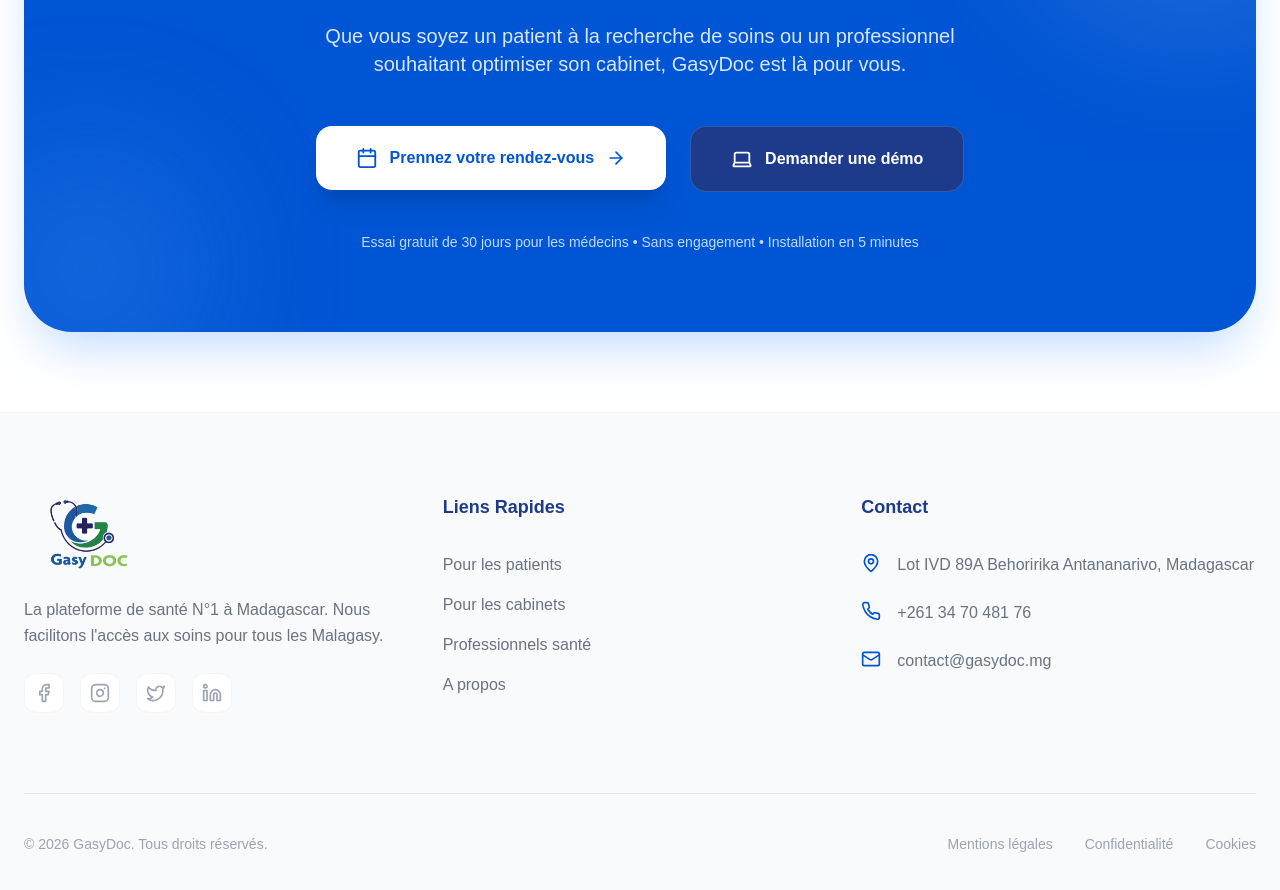
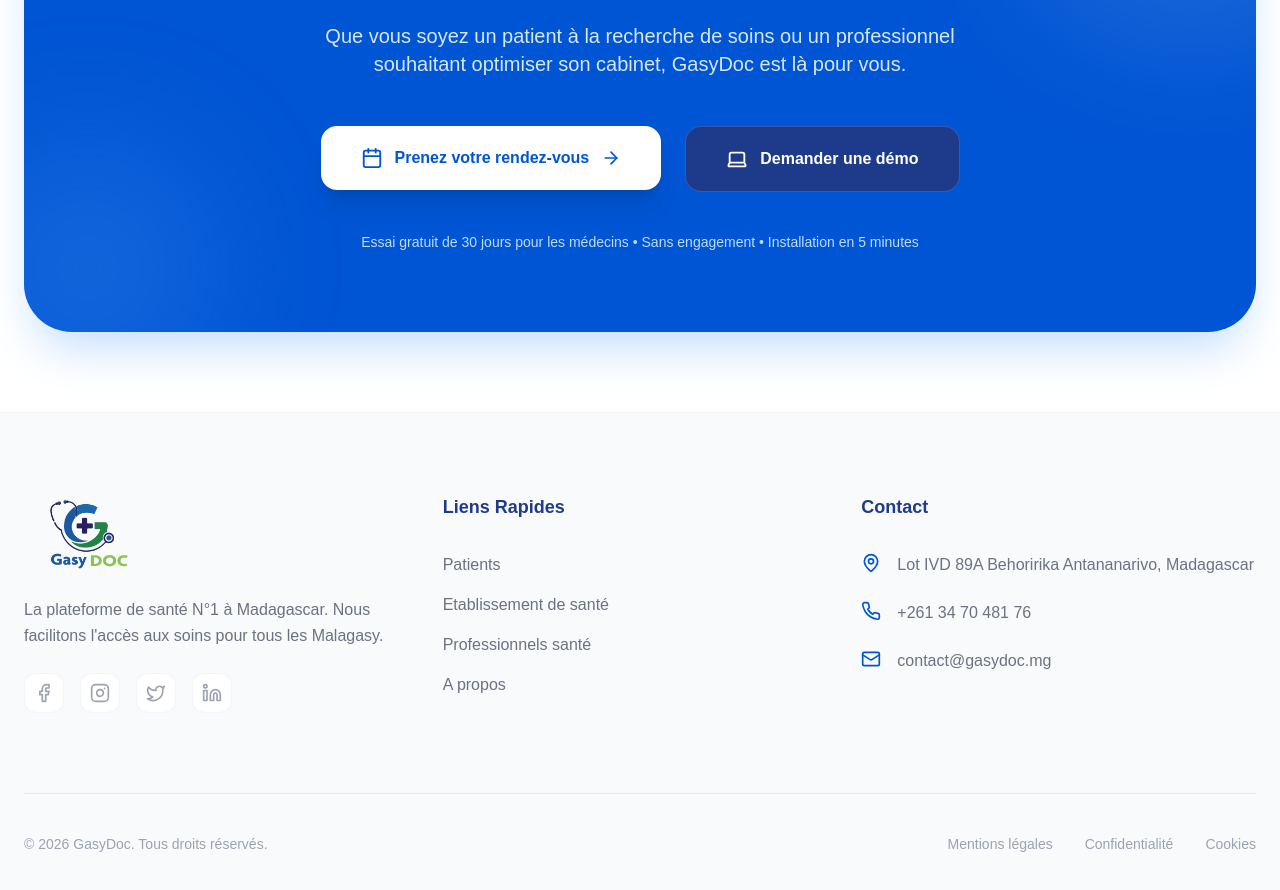
Before and after one commit to DarciaAnona/gasydoc-landing, a Next.js app: page / in a window 1280 px wide. Shown: the part 5400-6290 px from the top of the page. Built offline with nearby package versions, Linux system fonts and the light colour scheme.

Commit message:
modif navbar

```diff
--- a/components/CTA.tsx
+++ b/components/CTA.tsx
@@ -33,7 +33,7 @@
               >
                 <button className="flex items-center justify-center gap-3 px-10 py-5 bg-white text-medical-primary font-black rounded-2xl hover:bg-blue-50 transition-all hover:scale-105 active:scale-95 shadow-xl">
                   <Calendar size={22} />
-                  Prennez votre rendez-vous
+                  Prenez votre rendez-vous
                   <ArrowRight size={20} />
                 </button>
               </a>
--- a/components/Footer.tsx
+++ b/components/Footer.tsx
@@ -36,7 +36,7 @@
           <div>
             <h4 className="text-lg font-bold text-medical-dark mb-8">Liens Rapides</h4>
             <ul className="space-y-4">
-              {["Pour les patients", "Pour les cabinets", "Professionnels santé", "A propos"].map((link) => (
+              {["Patients", "Etablissement de santé", "Professionnels santé", "A propos"].map((link) => (
                 <li key={link}>
                   <Link href="#" className="text-gray-500 hover:text-medical-primary transition-colors font-medium">
                     {link}
```
